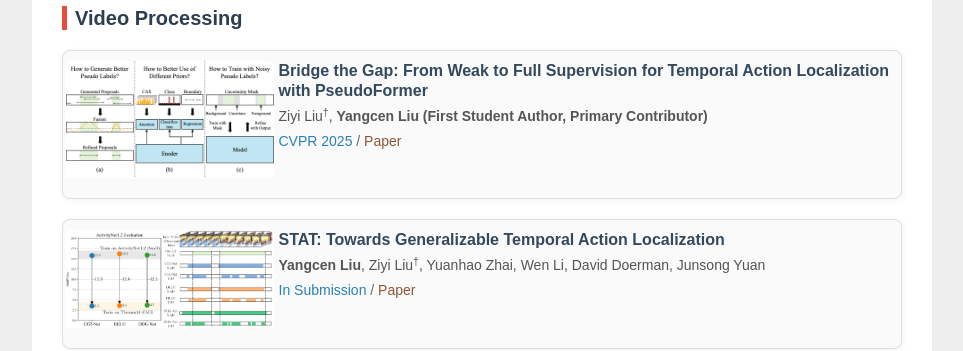
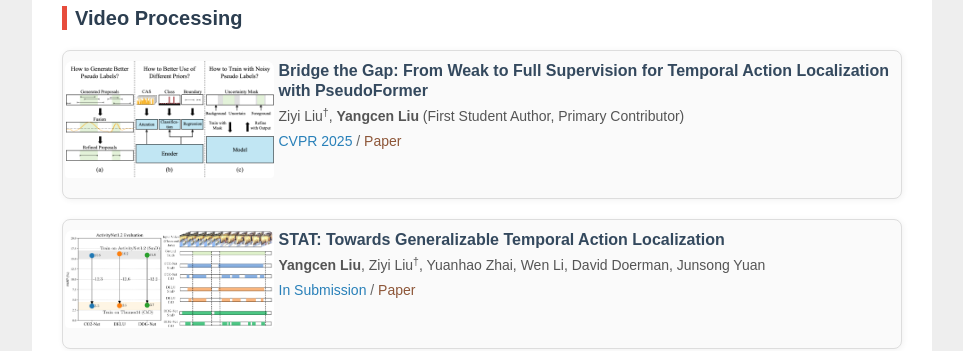
Before and after one commit to YangcenLiu/homepage.github.io, a Jekyll site: the page index.html, which Jekyll copies as it is, in a window 1280 px wide and 900 px high, scrolled down 1161 px. Shown: the part 152-503 px from the top of the window, without its empty margins (158-1121 px from the left). Built offline with Jekyll 4.4.1, drawn with Linux system fonts in a browser that asks for light colours; nearby versions of some CDN libraries.

Commit message:
rss workshop

```diff
--- a/index.html
+++ b/index.html
@@ -442,7 +442,7 @@ a:hover{color:#bc6262}
                         <div class="col-r col-xs-12 col-lg-9">
                             <div class="pub-card-body">
                                 <h5 class="title">Bridge the Gap: From Weak to Full Supervision for Temporal Action Localization with PseudoFormer</h5>
-                                <h6 class="authors">Ziyi Liu<sup>†</sup>, <strong>Yangcen Liu (First Student Author, Primary Contributor)</strong></h6>
+                                <h6 class="authors">Ziyi Liu<sup>†</sup>, <strong>Yangcen Liu</strong> (First Student Author, Primary Contributor)</h6>
                                 <p class="info">
                                     <span class="conference">CVPR 2025</span> /
                                     <a href="https://arxiv.org/abs/2504.14860">Paper</a>
```
